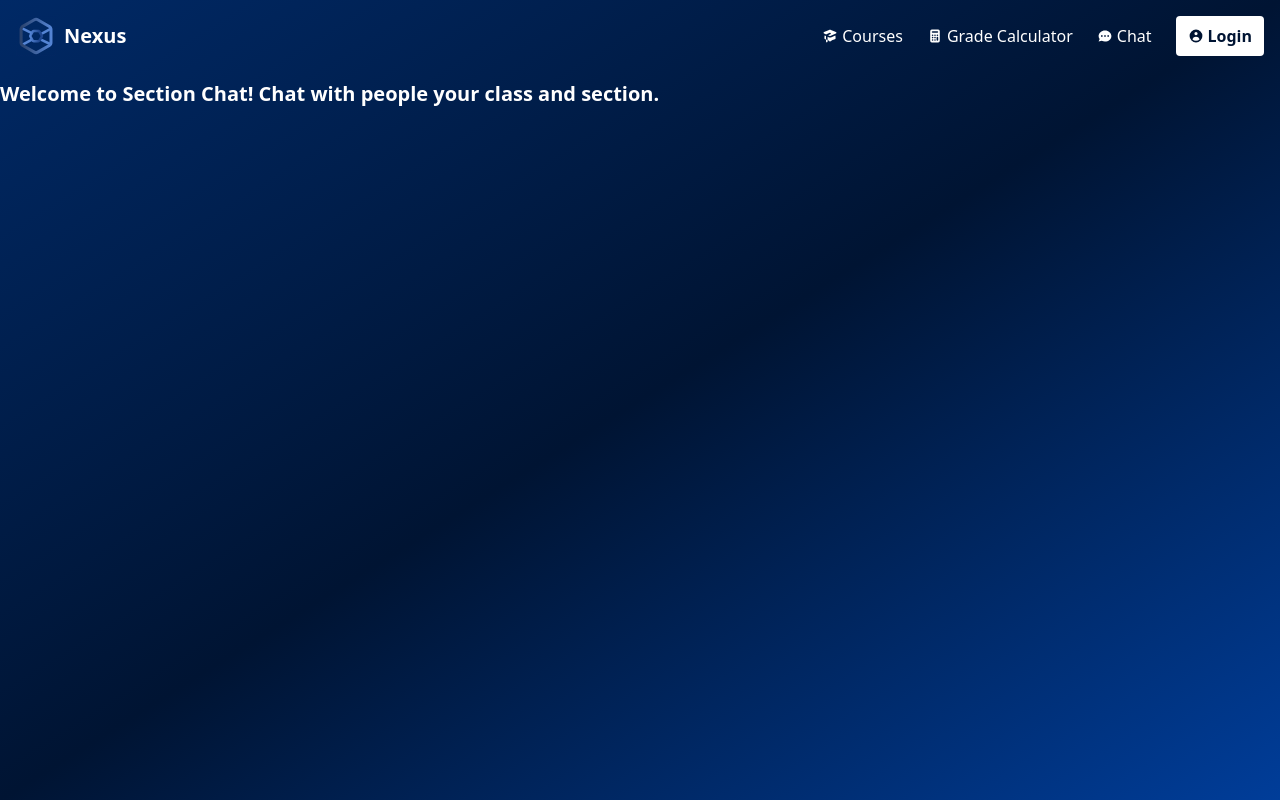
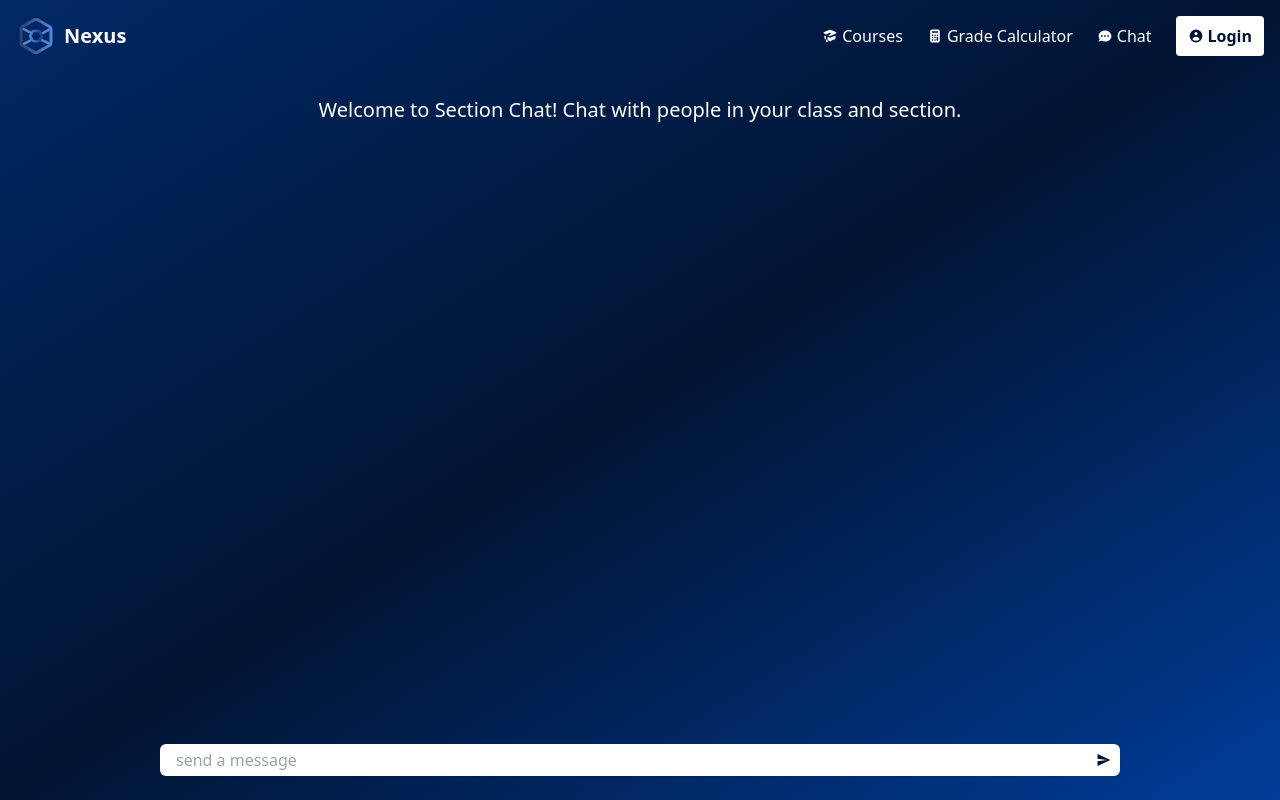
Before and after one commit to acm-projects/Nexus, a React (Vite) app in the folder nexus/: page /section-chat in a window 1280 px wide. Built offline with nearby package versions, Linux system fonts and the light colour scheme.

Commit message:
pushing p

```diff
--- a/nexus/src/pages/GradeCalculator.jsx
+++ b/nexus/src/pages/GradeCalculator.jsx
@@ -38,7 +38,7 @@ const GradeCalculator = () => {
                     className="mt-4 pt-20 pb-10 font-bold"
                     initial={{ opacity: 0, y: 20 }}
                     animate={{ opacity: 1, y: 0 }}
-                    transition={{ duration: 0.8, delay: 0.5 }}
+                    transition={{ duration: 0.5, delay: 0.5 }}
                 >
                     Enter the name and weight of each category, as well as the desired final grade in the class.
                 </motion.h1>
@@ -46,7 +46,7 @@ const GradeCalculator = () => {
                     className="p-5 pr-6 pl-7 rounded-md text-xl text-white text-center"
                     initial={{ opacity: 0, y: 20 }}
                     animate={{ opacity: 1, y: 0 }}
-                    transition={{ duration: 0.8, delay: 1.3 }}
+                    transition={{ duration: 0.5, delay: 1.0 }}
                 >
                     <strong>Grade Required:</strong><br />90%
                 </motion.h1>
@@ -55,7 +55,7 @@ const GradeCalculator = () => {
                     className="mb-6 px-2 pt-6 grid grid-cols-2 gap-6 categories"
                     initial={{ opacity: 0, y: 20 }}
                     animate={{ opacity: 1, y: 0 }}
-                    transition={{ duration: 0.8, delay: 1.3 }}
+                    transition={{ duration: 0.5, delay: 1.0 }}
                 >
                     {categories.map((category, categoryIndex) => (
                         <div key={categoryIndex} className="rounded-lg p-6 bg-black bg-opacity-30 border-2 border-nexus-blue-400 category">
@@ -81,7 +81,7 @@ const GradeCalculator = () => {
                                     required
                                 />
                             </div>
-                            <div className="pt-5 grid grid-cols-3 gap-x-2 place-content-evenly">
+                            <div className="pt-5 grid grid-cols-3 gap-x-4 gap-y-2 place-content-evenly">
                                 <h1 className="text-white">Assignment</h1>
                                 <h1 className="text-white">Grade (%)</h1>
                                 <h1 className="text-white">Weight (%)</h1>
@@ -89,7 +89,7 @@ const GradeCalculator = () => {
                                     <React.Fragment key={assignmentIndex}>
                                         <input
                                             type="text"
-                                            className="mt-1 text-xs w-5/6 block w-full rounded-md border-gray-300 shadow-sm focus:border-nexus-blue-300 focus:ring focus:ring-nexus-blue-200 focus:ring-opacity-50 text-nexus-blue-800 p-1"
+                                            className="mt-1 text-xs h-8 w-5/6 block w-full rounded-md bg-nexus-blue-50 border-gray-300 shadow-sm focus:border-nexus-blue-300 focus:ring focus:ring-nexus-blue-200 focus:ring-opacity-50 text-nexus-blue-800 p-1"
                                             value={assignment.assignment}
                                             onChange={(e) => handleAssignmentChange(categoryIndex, assignmentIndex, "assignment", e.target.value)}
                                             placeholder="Name"
@@ -97,7 +97,7 @@ const GradeCalculator = () => {
                                         />
                                         <input
                                             type="number"
-                                            className="mt-1 text-xs w-5/6 block w-full rounded-md border-gray-300 shadow-sm focus:border-nexus-blue-300 focus:ring focus:ring-nexus-blue-200 focus:ring-opacity-50 text-nexus-blue-800 p-1"
+                                            className="mt-1 text-xs h-8 w-5/6 block w-full rounded-md bg-nexus-blue-50 border-gray-300 shadow-sm focus:border-nexus-blue-300 focus:ring focus:ring-nexus-blue-200 focus:ring-opacity-50 text-nexus-blue-800 p-1"
                                             value={assignment.grade}
                                             onChange={(e) => handleAssignmentChange(categoryIndex, assignmentIndex, "grade", e.target.value)}
                                             placeholder="Grade"
@@ -105,7 +105,7 @@ const GradeCalculator = () => {
                                         />
                                         <input
                                             type="number"
-                                            className="mt-1 text-xs w-5/6 block w-full rounded-md border-gray-300 shadow-sm focus:border-nexus-blue-300 focus:ring focus:ring-nexus-blue-200 focus:ring-opacity-50 text-nexus-blue-800 p-1"
+                                            className="mt-1 text-xs h-8 w-5/6 block w-full rounded-md bg-nexus-blue-50 border-gray-300 shadow-sm focus:border-nexus-blue-300 focus:ring focus:ring-nexus-blue-200 focus:ring-opacity-50 text-nexus-blue-800 p-1"
                                             value={assignment.weight}
                                             onChange={(e) => handleAssignmentChange(categoryIndex, assignmentIndex, "weight", e.target.value)}
                                             placeholder="Weight"
@@ -132,7 +132,7 @@ const GradeCalculator = () => {
                     className="mb-4 flex flex-row justify-between items-center gap-4"
                     initial={{ opacity: 0, y: 20 }}
                     animate={{ opacity: 1, y: 0 }}
-                    transition={{ duration: 0.8, delay: 2.1 }}
+                    transition={{ duration: 0.5, delay: 1.5 }}
                 >
                     <div className="flex flex-col justify-start items-start gap-2">
                         <h1 className="pt-3 text-xl text-nexus-blue-200"><strong>Remaining Assignment Weight:</strong> 15</h1>
--- a/nexus/src/pages/SectionChat.jsx
+++ b/nexus/src/pages/SectionChat.jsx
@@ -1,18 +1,43 @@
-import React from "react";
+import React, {useState} from "react";
 import { motion } from "framer-motion";
+import { IoMdSend } from "react-icons/io";
 
 const SectionChat = () => {
+    const [message, setMessage] = useState('');
     return(
         <div className="bg-gradient-to-br from-nexus-blue-800 via-nexus-blue-900 to-nexus-blue-700 h-screen w-screen">
+            <div className="pt-4 flex flex-col justify-center items-center">
             <motion.h1
-                    className="pt-20 pb-10 font-bold text-white text-xl"
-                    initial={{ opacity: 0, y: 20 }}
-                    animate={{ opacity: 1, y: 0 }}
-                    transition={{ duration: 0.8, delay: 0.5 }}
-                >
-                Welcome to Section Chat! Chat with people your class and section.
+                className="pt-20 pb-10 text-white text-xl"
+                initial={{ opacity: 0, y: 20 }}
+                animate={{ opacity: 1, y: 0 }}
+                transition={{ duration: 0.8, delay: 0.5 }}
+            >
+                Welcome to Section Chat! Chat with people in your class and section.
             </motion.h1>
         </div>
+
+        <motion.div
+            className="fixed bottom-0 left-0 w-full flex justify-center pb-6" // Fixed positioning at the bottom
+            initial={{ opacity: 0, y: 20 }}
+            animate={{ opacity: 1, y: 0 }}
+            transition={{ duration: 0.8, delay: 0.5 }}
+        >
+            <div className="relative w-3/4">
+                <input
+                    type="text"
+                    id="message"
+                    className="block w-full rounded-md border-gray-300 shadow-sm focus:border-nexus-blue-300 focus:ring focus:ring-nexus-blue-200 focus:ring-opacity-50 text-nexus-blue-800 p-1 pl-4"
+                    value={message}
+                    onChange={(e) => setMessage(e.target.value)}
+                    placeholder="send a message"
+                />
+                <IoMdSend className="absolute right-2 top-1/2 transform -translate-y-1/2 bg-transparent text-nexus-blue-900 hover:text-nexus-blue-200" />
+            </div>
+        </motion.div>
+        </div>
+
+
     );
 };
 export default SectionChat;
```
Also changed, not shown: 1 other file (tests, documents, lock files or other folders).
